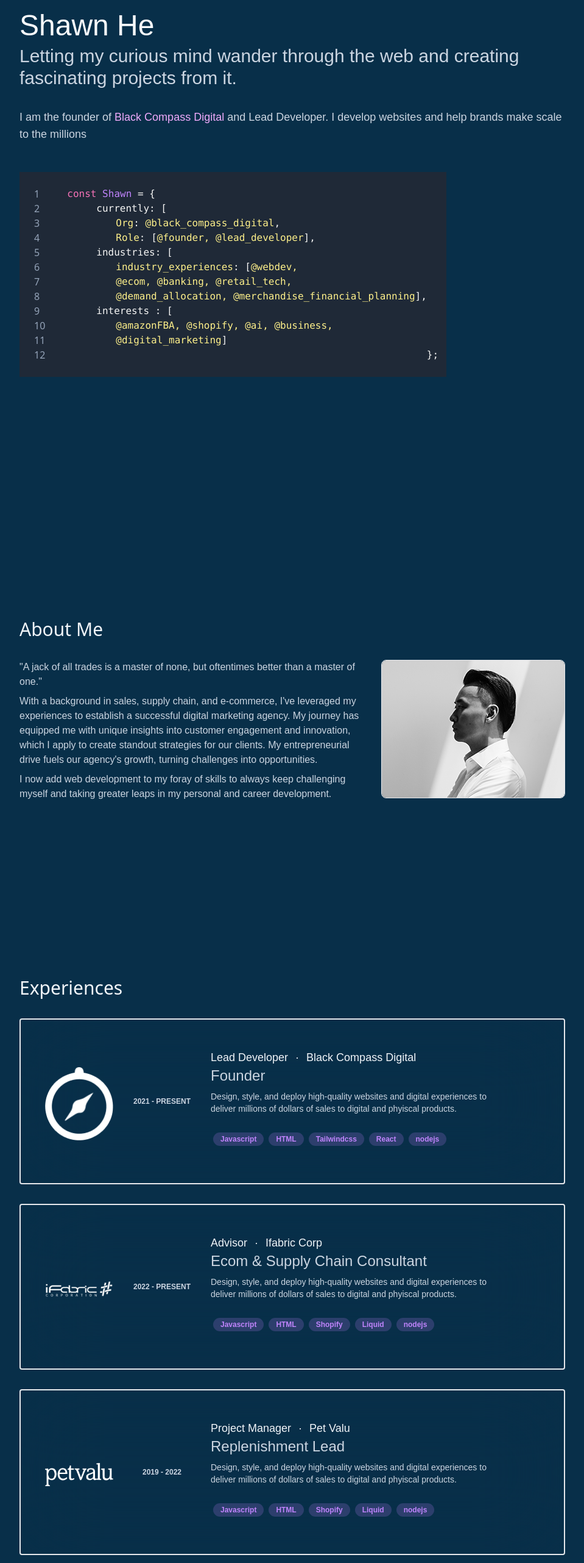
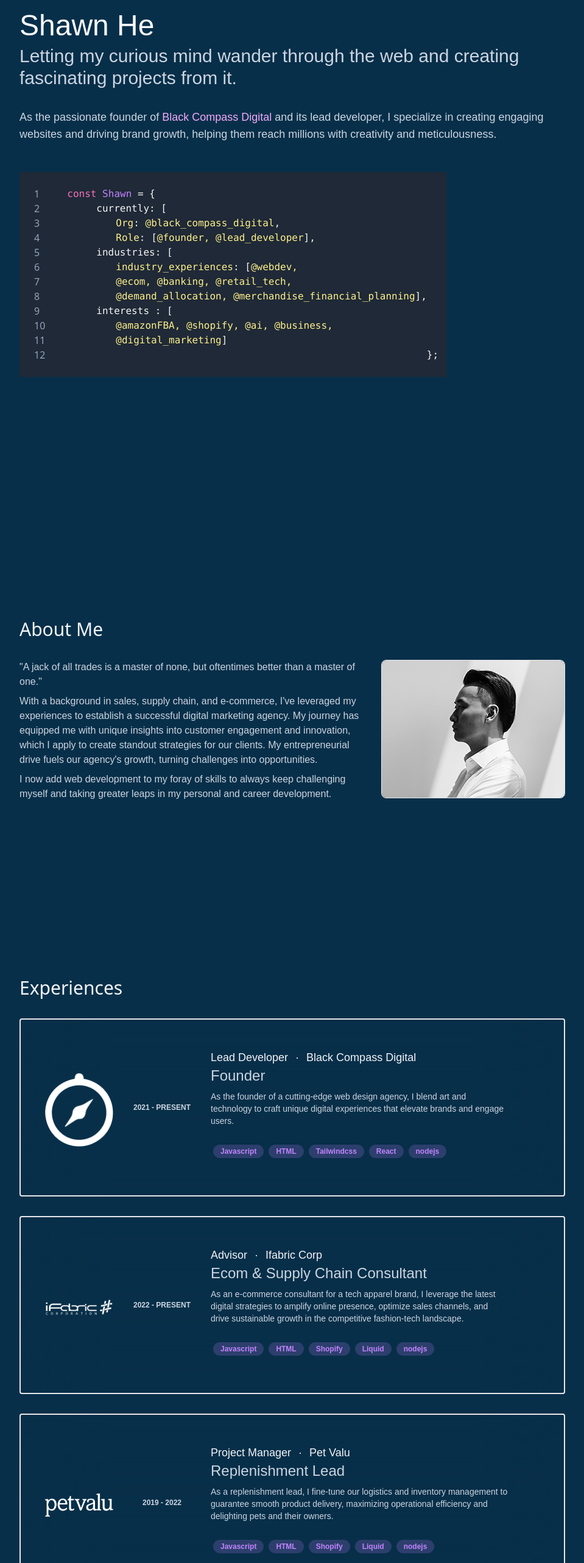
Before and after one commit to heXagon-bcd/personal_site, a React (Vite) app in the folder frontend/: page / in a window 1280 px wide. Shown: the part 234-2797 px from the top of the page at 61% size, without its empty margins (160-1119 px from the left). Built offline with nearby package versions, Linux system fonts and the light colour scheme; a web font is replaced by a local one.

Commit message:
refactor copy

```diff
--- a/frontend/src/App.jsx
+++ b/frontend/src/App.jsx
@@ -28,7 +28,8 @@ function App({gradientStyle}) {
                   <p className="mt-24 mb-8 text-lg xl:mt-32 md: font-spaceMono text-fuchsia-300">Hello My Name Is</p>
                   <h1 className="mb-2 text-5xl font-medium font-colfax text-slate-50">Shawn He</h1>
                   <p className="mb-8 text-3xl font-medium font-colfax text-slate-300">Letting my curious mind wander through the web and creating fascinating projects from it. </p>
-                  <p className="mb-12 text-lg font-colfax text-slate-300">I am  the founder of <span className="text-fuchsia-300">Black Compass Digital</span> and Lead Developer.  I develop websites and help brands make scale to the millions</p>
+                  <p className="mb-12 text-lg font-colfax text-slate-300">As the passionate founder of <span className="text-fuchsia-300">Black Compass Digital</span> and its lead developer, I specialize in creating engaging websites and driving brand growth, helping them reach millions with creativity and meticulousness.
+</p>
                     <div className="flex flex-row overflow-auto shrink-0 grow-0 h-max">
                       <CodeRow gradientStyle={gradientStyle}/>
                       <CodeBlock gradientStyle={gradientStyle}/>
--- a/frontend/src/components/Experiences.jsx
+++ b/frontend/src/components/Experiences.jsx
@@ -8,7 +8,7 @@ const data = [
     title:  "Founder",
     title2: "Lead Developer",
     technolgy: ["Javascript", "HTML", "Tailwindcss", "React", "nodejs"],
-    description:"Design, style, and deploy high-quality websites and digital experiences to deliver millions of dollars of sales to digital and phyiscal products.",
+    description:"As the founder of a cutting-edge web design agency, I blend art and technology to craft unique digital experiences that elevate brands and engage users.",
     image: '/images/bcd_logo.png'
                           },
                             {
@@ -17,7 +17,7 @@ const data = [
     title:  "Ecom & Supply Chain Consultant",
     title2: "Advisor",
     technolgy: ["Javascript", "HTML", "Shopify", "Liquid", "nodejs"],
-    description:"Design, style, and deploy high-quality websites and digital experiences to deliver millions of dollars of sales to digital and phyiscal products.",
+    description:"As an e-commerce consultant for a tech apparel brand, I leverage the latest digital strategies to amplify online presence, optimize sales channels, and drive sustainable growth in the competitive fashion-tech landscape.",
     image: '/images/ifab_logo.webp'
                           },
   {
@@ -26,7 +26,7 @@ const data = [
     title:  "Replenishment Lead",
     title2: "Project Manager",
     technolgy: ["Javascript", "HTML", "Shopify", "Liquid", "nodejs"],
-    description:"Design, style, and deploy high-quality websites and digital experiences to deliver millions of dollars of sales to digital and phyiscal products.",
+    description:"As a replenishment lead, I fine-tune our logistics and inventory management to guarantee smooth product delivery, maximizing operational efficiency and delighting pets and their owners.",
     image: '/images/pv.png'
                           }
 ]
```
